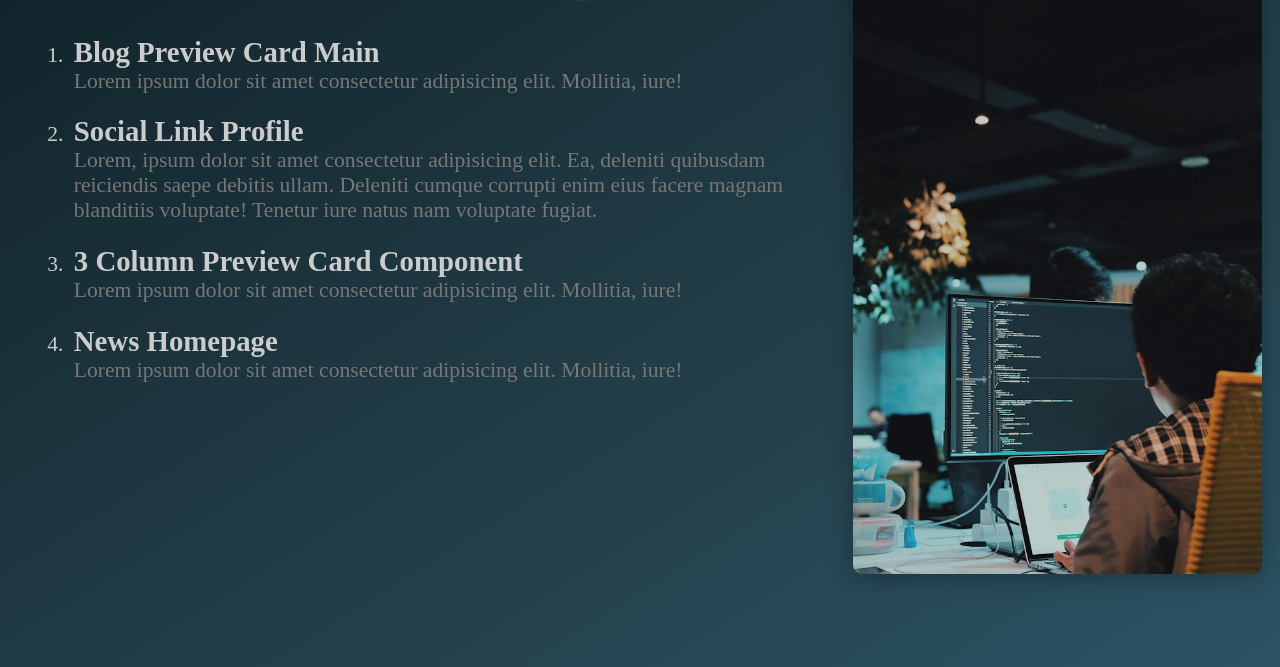
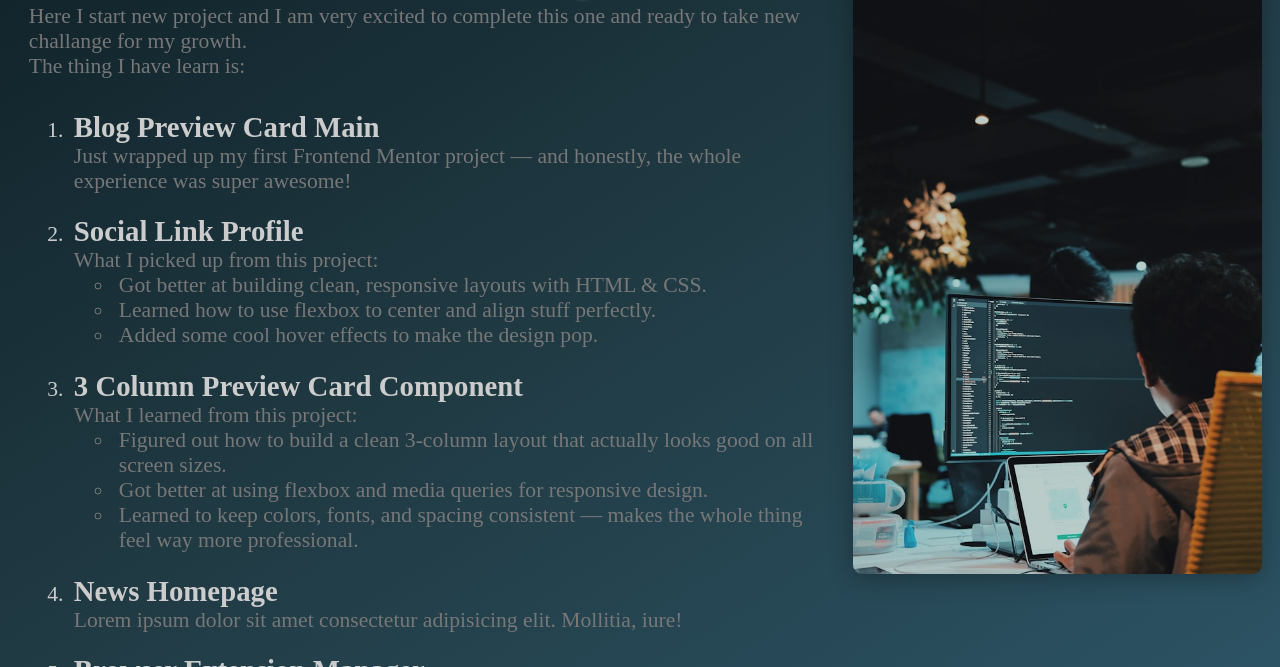
Before and after one commit to Ius221/FrontendMentor-Projects, a plain HTML site: page index.html in a window 1280 px wide. Shown: the part 133-800 px from the top of the page. Drawn offline with Linux system fonts and the light colour scheme; a web font is replaced by a local one.

Commit message:
adding one 'Browser Extension Manager project'

```diff
--- a/index.html
+++ b/index.html
@@ -84,12 +84,21 @@
             padding-left: 5px;
         }
 
+        ul li:hover {
+            color: unset;
+        }
 
-
-        .description {
+        .description,
+        ul,
+        .desc {
             margin: 0;
             font-size: 2.4rem;
             color: #777;
+        }
+
+        .desc {
+            margin-top: -32px;
+            margin-bottom: 32px;
         }
 
         .content-img {
@@ -135,6 +144,10 @@
             .heading-primary {
                 padding: 0;
             }
+
+            .desc {
+                margin-top: -20px;
+            }
         }
 
         @media (max-width:37.5em) {
@@ -176,32 +189,48 @@
     <div class="page">
         <div class="container">
             <h1 class="heading-primary">Frontend Mentor Projects</h1>
+            <p class="desc">Here I start new project and I am very excited to complete this one
+                and ready to take new challange for my growth. <br />
+                The thing I have learn is:
             <div class="allProject">
                 <ol class="projects">
 
                     <li class="project">
                         <a href="./blog-preview-card-main/index.html" class="link">
                             <strong>Blog Preview Card Main</strong>
-                            <p class="description">Lorem ipsum dolor sit amet consectetur adipisicing elit. Mollitia,
-                                iure!
+                            <p class="description">Just wrapped up my first Frontend Mentor project — and honestly, the
+                                whole experience was super awesome!
                             </p>
                         </a>
                     </li>
                     <li class="project">
                         <a href="./social-links-profile-main/index.html" class="link">
                             <strong>Social Link Profile</strong>
-                            <p class="description">Lorem, ipsum dolor sit amet consectetur adipisicing elit. Ea,
-                                deleniti quibusdam reiciendis saepe debitis ullam. Deleniti cumque corrupti enim eius
-                                facere magnam blanditiis voluptate! Tenetur iure natus nam voluptate fugiat.
+                            <p class="description">
+                                What I picked up from this project:
                             </p>
+                            <ul>
+                                <li>Got better at building clean, responsive layouts with HTML & CSS.</li>
+                                <li>Learned how to use flexbox to center and align stuff perfectly.</li>
+                                <li>Added some cool hover effects to make the design pop.</li>
+                            </ul>
+
                         </a>
                     </li>
                     <li class="project">
                         <a href="./3-column-preview-card-component-main/index.html" class="link">
                             <strong>3 Column Preview Card Component</strong>
-                            <p class="description">Lorem ipsum dolor sit amet consectetur adipisicing elit. Mollitia,
-                                iure!
+                            <p class="description">
+                                What I learned from this project:
                             </p>
+                            <ul>
+                                <li>Figured out how to build a clean 3-column layout that actually looks good on all
+                                    screen sizes.</li>
+                                <li>Got better at using flexbox and media queries for responsive design.</li>
+                                <li>Learned to keep colors, fonts, and spacing consistent — makes the whole thing feel
+                                    way more professional.</li>
+                            </ul>
+
                         </a>
                     </li>
                     <li class="project">
@@ -210,6 +239,20 @@
                             <p class="description">Lorem ipsum dolor sit amet consectetur adipisicing elit. Mollitia,
                                 iure!
                             </p>
+                        </a>
+                    </li>
+                    <li class="project">
+                        <a href="./news-homepage-main/index.html" class="link">
+                            <strong>Browser Extension Manager</strong>
+                            <p class="description">
+                                The thing I learn from this project is:
+                            </p>
+                            <ul>
+                                <li>Lorem, ipsum.</li>
+                                <li>Lorem, ipsum.</li>
+                                <li>Lorem, ipsum.</li>
+                            </ul>
+
                         </a>
                     </li>
                 </ol>
```
Also changed, not shown: social-links-profile-main/index.html (+2 -0 lines).
